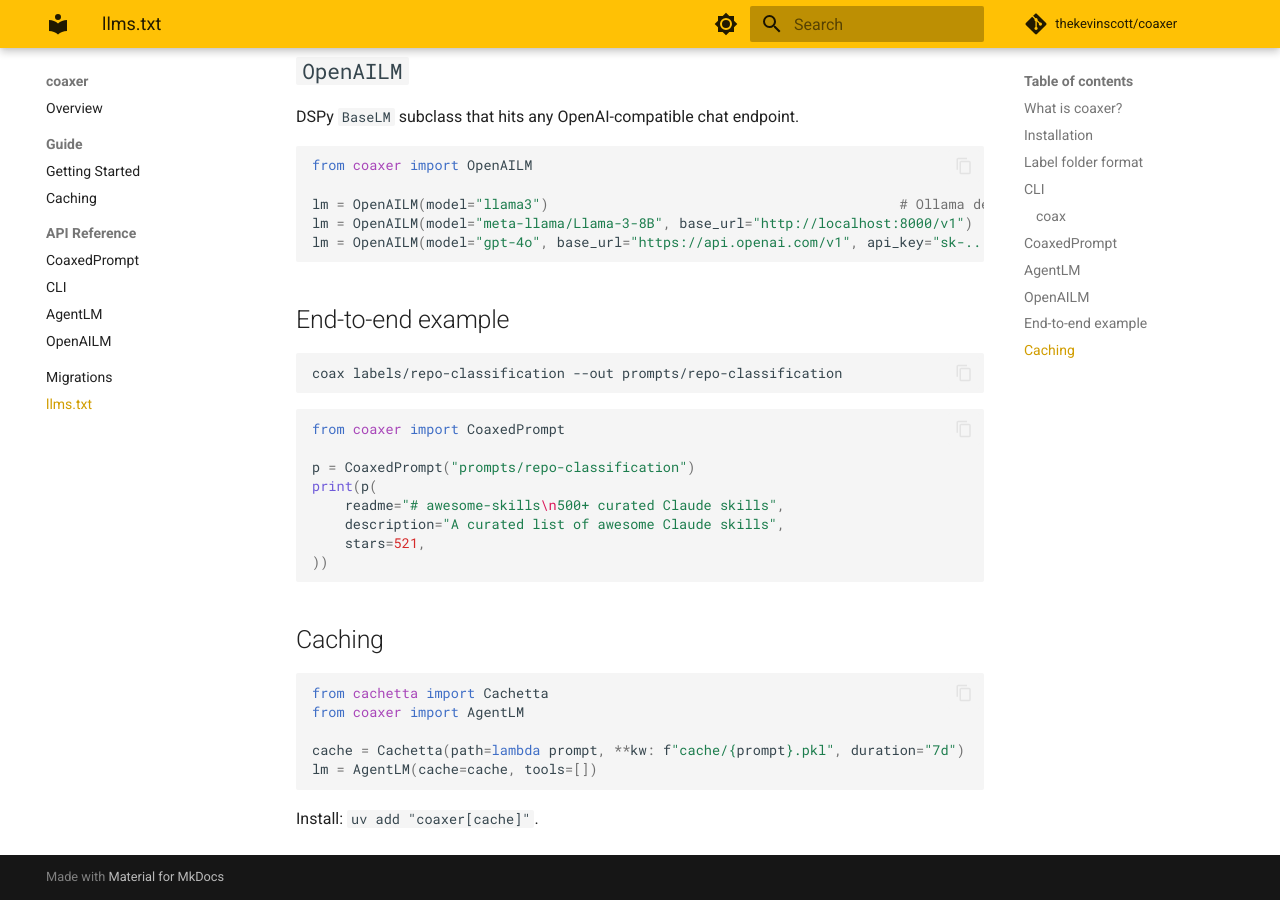
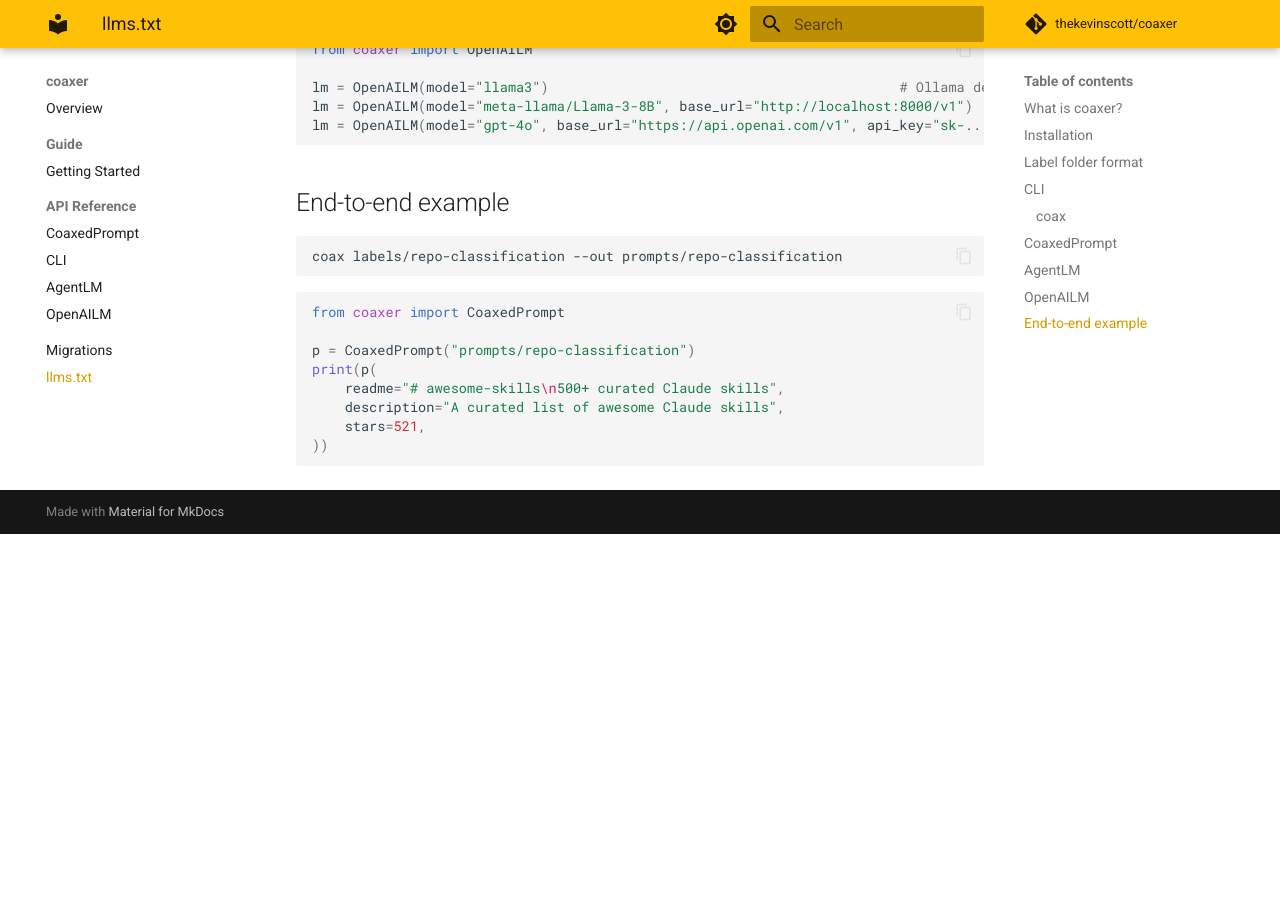
Before and after one commit to thekevinscott/coaxer, an MkDocs documentation site: the page built from docs/llms-full.md, in a window 1280 px wide and 900 px high, scrolled down 3491 px. Built offline with MkDocs 1.6.1 and Material for MkDocs 9.7.7, drawn with Linux system fonts in a browser that asks for light colours; comment, search, counter and statistics services are not loaded; after the commit the page ends 4025 px from its top, so only the background shows below that; some of the changed text lies outside the part shown.

Commit message:
docs: remove all caching mentions from README, docs/, and site
Caching the compile-time LM is a deployment concern. The library will
also drop the `cache=` kwarg and the `[cache]` extra (tracked in #40);
this commit handles the README, the `docs/` tree, and the mkdocs nav so
nothing in the published surface advertises caching anymore.

- README: drop the `## Caching` section and the `coaxer[cache]` install hint.
- docs/guide/caching.md: deleted.
- docs/api/agent-lm.md: drop the `cache` parameter row and the cachetta example.
- docs/llms-full.md: drop the `Caching` section, the `cache=` line in the
  `AgentLM` constructor block, and the `coaxer[cache]` install snippet.
- mkdocs.yml: drop the `Caching: guide/caching.md` nav entry.

Verified with `grep -rni "cache\|cachetta" README.md docs/ mkdocs.yml`
returning zero matches.

release: patch
skip-migration: true

````diff
--- a/docs/llms-full.md
+++ b/docs/llms-full.md
@@ -21,12 +21,6 @@ The prompt is a build artifact. Labeled examples are the source of truth.
 
 ```bash
 uv add coaxer
-```
-
-With caching:
-
-```bash
-uv add "coaxer[cache]"
 ```
 
 Requirements: Python >= 3.14, DSPy >= 3.0, Jinja2 >= 3.0. `AgentLM` additionally requires the Claude Code CLI installed and authenticated.
@@ -123,7 +117,6 @@ AgentLM(
     model: str = "claude-agent-sdk",
     model_type: str = "chat",
     max_tokens: int = 4096,
-    cache: Cachetta | None = None,
     **kwargs,                # forwarded to ClaudeAgentOptions
 )
 ```
@@ -165,15 +158,3 @@ print(p(
     stars=521,
 ))
 ```
-
-## Caching
-
-```python
-from cachetta import Cachetta
-from coaxer import AgentLM
-
-cache = Cachetta(path=lambda prompt, **kw: f"cache/{prompt}.pkl", duration="7d")
-lm = AgentLM(cache=cache, tools=[])
-```
-
-Install: `uv add "coaxer[cache]"`.
--- a/mkdocs.yml
+++ b/mkdocs.yml
@@ -47,7 +47,6 @@ nav:
   - Overview: index.md
   - Guide:
       - Getting Started: guide/getting-started.md
-      - Caching: guide/caching.md
   - API Reference:
       - CoaxedPrompt: api/coaxed-prompt.md
       - CLI: api/cli.md
````
Also changed, not shown: CHANGELOG.md (+3 -0 lines), README.md (+0 -15 lines), docs/api/agent-lm.md (+0 -6 lines), docs/guide/caching.md (deleted, +0 -36 lines).
